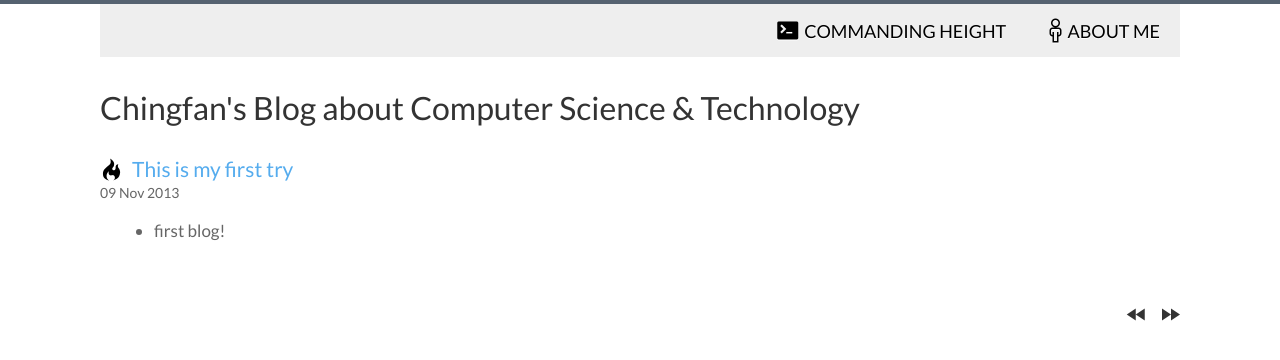
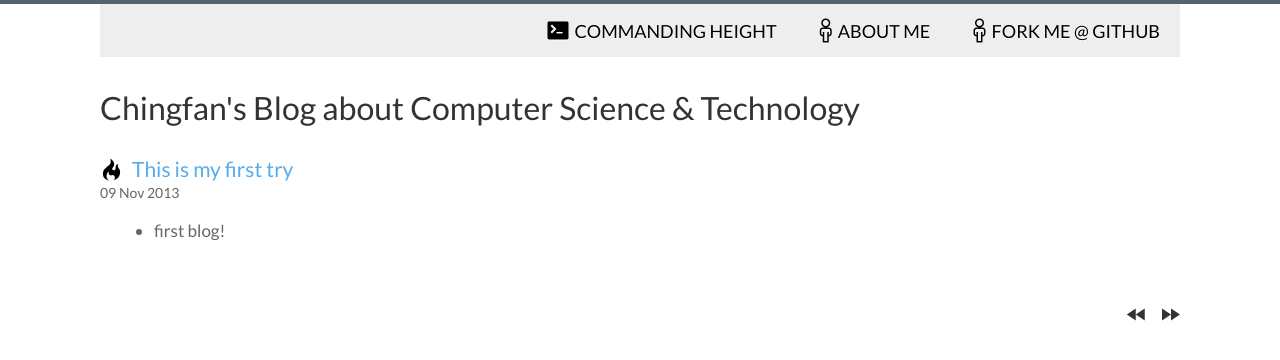
Before and after one commit to ChingfanTsou/ChingfanTsou.github.io, a Jekyll site: the page built from index.html, in a window 1280 px wide. Shown: the top 360 px of the page. Built offline with Jekyll 4.4.1, drawn with Linux system fonts in a browser that asks for light colours; Markdown is read by kramdown in place of the engine named in the settings; the list of posts is cut into pages by our own code.

Commit message:
add github homepage url

```diff
--- a/_config.yml
+++ b/_config.yml
@@ -16,6 +16,7 @@ owner:
   name: Chingfan Tsao
   avatar: http://ww4.sinaimg.cn/mw690/75b5dbe7tw1ejw2wsm3tfj20b40a0mxu.jpg
   email: caojingfan@gmail.com
+  linkedin: http://cn.linkedin.com/pub/chingfan-tsao/80/22b/862/
   # Social networking links used in footer. Update and remove as you like.
   twitter:
   github: https://github.com/ChingfanTsou
--- a/_includes/head.html
+++ b/_includes/head.html
@@ -2,12 +2,14 @@
 <title>{{ site.description }}</title>
 <meta name="description" content="{% if page.description %}{{ page.description }}{% else %}{{ site.description }}{% endif %}">
 {% if page.tags %}<meta name="keywords" content="{{ page.tags | join: ', ' }}">{% endif %}
+
 {% if site.owner.twitter %}<!-- Twitter Card and Open Graph tags -->
 <meta name="twitter:title" content="{% if page.title %}{{ page.title }} &#8211; {% endif %}{{ site.title }}">
 <meta name="twitter:description" content="{% if page.description %}{{ page.description }}{% else %}{{ site.description }}{% endif %}">
 <meta name="twitter:creator" content="@{{ site.owner.twitter }}">
 <meta name="twitter:card" content="summary">
 <meta name="twitter:image:src" content="{% if page.image.thumb %}{{ site.url }}/images/{{ page.image.thumb }}{% else %}{{ site.url }}/images/{{ site.logo }}{% endif %}">{% endif %}
+
 <meta property="og:type" content="article">
 <meta property="og:title" content="{% if page.title %}{{ page.title }} &#8211; {% endif %}{{ site.title }}">
 <meta property="og:description" content="{% if page.description %}{{ page.description }}{% else %}{{ site.description }}{% endif %}">
--- a/_includes/header.html
+++ b/_includes/header.html
@@ -3,7 +3,8 @@
       <ul class="nav">
         <!--Change the  URL here if working on an absolute domain-->
         <li><a href="/"><span class="mega-octicon octicon-terminal" style="margin-right: 6px;"></span>{{ site.name }}</a></li>
-        <li><a href="http://cn.linkedin.com/pub/chingfan-tsao/80/22b/862/"><span class="mega-octicon octicon-person" style="margin-right: 6px;"></span>About Me</a></li>
+        {% if site.owner.linkedin %}<li><a href=" {{ site.owner.linkedin }} "><span class="mega-octicon octicon-person" style="margin-right: 6px;"></span>About Me</a></li>{% endif %}
+	{% if site.owner.github %}<li><a href="{{ site.owner.github }}"><span class="mega-octicon octicon-person" style="margin-right: 6px;"></span>Fork Me @ Github</a></li>{% endif %}
       </ul>
   </header>
 </div>
```
Also changed, not shown: 1 other file.
